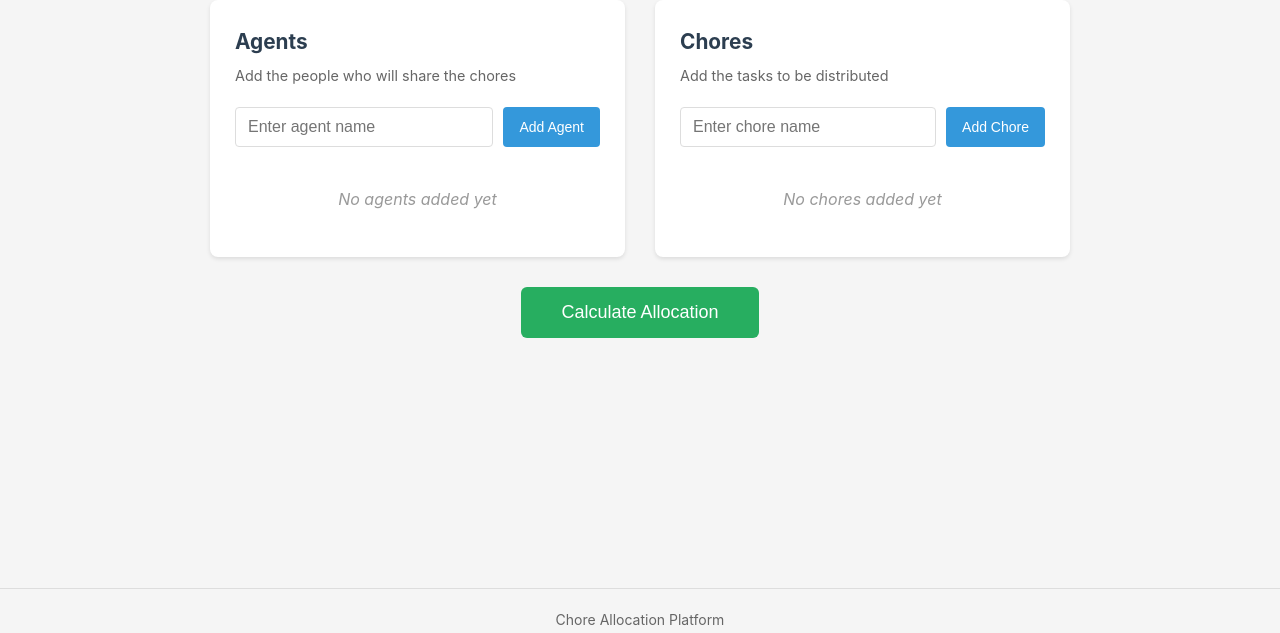
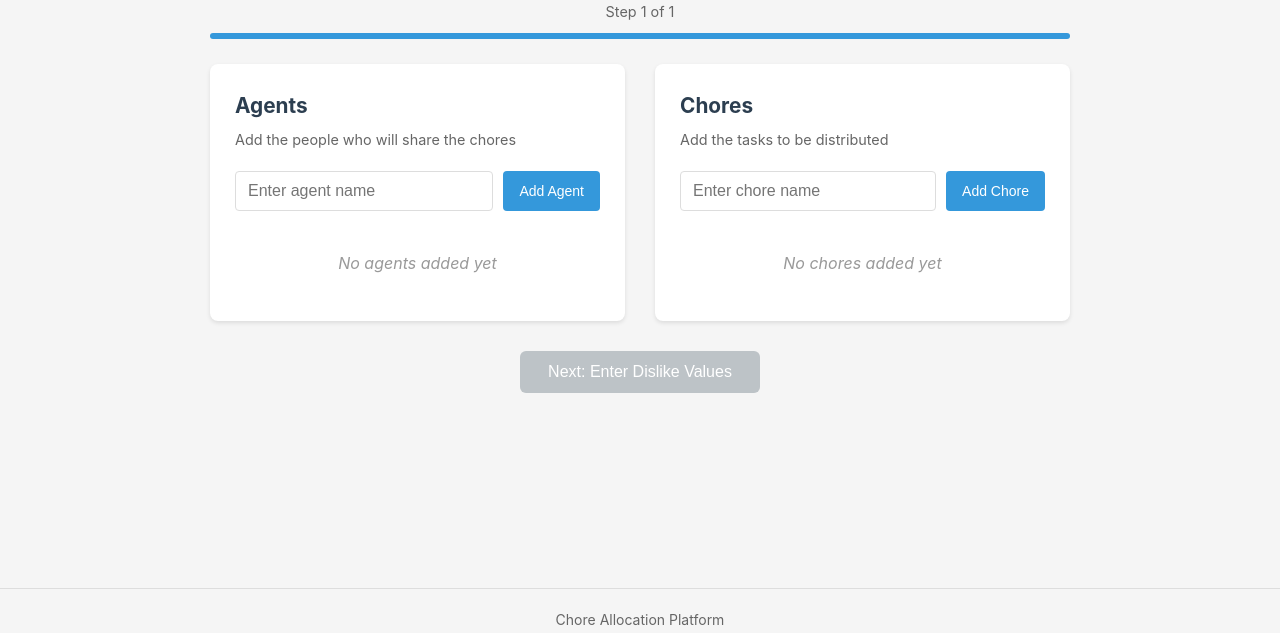
Before and after one commit to andiblas/division-de-tareas, a Flask app: page / in a window 1280 px wide. Shown: the part 149-782 px from the top of the page. Run offline with Flask 3, Linux system fonts and the light colour scheme.

Commit message:
dislike value screens first implementation

```diff
--- a/webapp/routes/main.py
+++ b/webapp/routes/main.py
@@ -1,10 +1,41 @@
 """Main routes for the chore allocation application."""
+
+import re
 
 import requests
 from flask import Blueprint, current_app, render_template, request
 
 # Create the main blueprint
 main_bp = Blueprint("main", __name__)
+
+
+def parse_dislike_values(form: dict) -> dict[str, dict[str, int]]:
+    """Parse dislike_values from form data.
+
+    Form data comes as: dislike_values[agent][chore] = value
+    Returns a nested dict: {agent: {chore: value}}
+
+    Args:
+        form: The request form data
+
+    Returns:
+        Nested dictionary of dislike values
+    """
+    dislike_values: dict[str, dict[str, int]] = {}
+    pattern = re.compile(r"dislike_values\[(.+?)\]\[(.+?)\]")
+
+    for key in form:
+        match = pattern.match(key)
+        if match:
+            agent, chore = match.groups()
+            if agent not in dislike_values:
+                dislike_values[agent] = {}
+            try:
+                dislike_values[agent][chore] = int(form[key])
+            except ValueError:
+                dislike_values[agent][chore] = 5  # Default to neutral
+
+    return dislike_values
 
 
 @main_bp.route("/")
@@ -19,11 +50,12 @@ def index() -> str:
 
 @main_bp.route("/calculate", methods=["POST"])
 def calculate() -> str:
-    """Receive agents and chores lists, forward to Web API for allocation.
+    """Receive agents, chores, and dislike values, forward to API for allocation.
 
-    The form submits two lists:
+    The form submits:
     - agents: List of agent names (people)
     - chores: List of chore names (tasks)
+    - dislike_values[agent][chore]: Dislike rating (1-10) for each combination
 
     Returns:
         Rendered template with the allocation result (or error)
@@ -31,13 +63,16 @@ def calculate() -> str:
     # Get the lists from the form submission
     agents = request.form.getlist("agents")
     chores = request.form.getlist("chores")
+    dislike_values = parse_dislike_values(request.form)
 
-    # Validate that at least one agent and one chore exist
+    # Validate inputs
     errors = []
     if not agents:
         errors.append("At least one agent is required")
     if not chores:
         errors.append("At least one chore is required")
+    if not dislike_values:
+        errors.append("Dislike values are required")
 
     if errors:
         result = {
@@ -53,7 +88,11 @@ def calculate() -> str:
     try:
         response = requests.post(
             api_url,
-            json={"agents": agents, "chores": chores},
+            json={
+                "agents": agents,
+                "chores": chores,
+                "dislike_values": dislike_values,
+            },
             timeout=30,
         )
         response.raise_for_status()
--- a/webapp/static/css/style.css
+++ b/webapp/static/css/style.css
@@ -234,3 +234,214 @@ footer {
     font-size: 14px;
     width: 100%;
 }
+
+/* ===== Multi-step Form ===== */
+
+/* Step visibility */
+.step {
+    display: none;
+}
+
+.step.active {
+    display: block;
+}
+
+/* Progress indicator */
+.progress-indicator {
+    text-align: center;
+    margin-bottom: 25px;
+}
+
+.step-label {
+    display: block;
+    color: #666;
+    font-size: 0.9rem;
+    margin-bottom: 10px;
+}
+
+.progress-bar {
+    height: 6px;
+    background: #e0e0e0;
+    border-radius: 3px;
+    overflow: hidden;
+}
+
+.progress-fill {
+    height: 100%;
+    background: #3498db;
+    width: 100%;
+    transition: width 0.3s ease;
+}
+
+/* Dislike section */
+.dislike-section {
+    background: white;
+    padding: 25px;
+    border-radius: 8px;
+    box-shadow: 0 2px 4px rgba(0, 0, 0, 0.1);
+    margin-bottom: 20px;
+}
+
+.dislike-section h2 {
+    color: #2c3e50;
+    margin-bottom: 5px;
+    font-size: 1.3rem;
+}
+
+/* Scale hint */
+.scale-hint {
+    display: flex;
+    justify-content: space-between;
+    font-size: 0.8rem;
+    color: #888;
+    margin-bottom: 15px;
+    padding: 0 5px;
+}
+
+/* Chore rating rows */
+.chore-ratings {
+    display: flex;
+    flex-direction: column;
+    gap: 12px;
+}
+
+.chore-rating-row {
+    display: flex;
+    align-items: center;
+    gap: 15px;
+    padding: 12px 15px;
+    background: #f8f9fa;
+    border-radius: 6px;
+}
+
+.chore-rating-row label {
+    min-width: 120px;
+    font-weight: 500;
+    color: #2c3e50;
+}
+
+.chore-rating-row input[type="range"] {
+    flex: 1;
+    height: 8px;
+    -webkit-appearance: none;
+    appearance: none;
+    background: #ddd;
+    border-radius: 4px;
+    outline: none;
+}
+
+.chore-rating-row input[type="range"]::-webkit-slider-thumb {
+    -webkit-appearance: none;
+    appearance: none;
+    width: 22px;
+    height: 22px;
+    background: #3498db;
+    border-radius: 50%;
+    cursor: pointer;
+    box-shadow: 0 2px 4px rgba(0, 0, 0, 0.2);
+    transition: background 0.2s;
+}
+
+.chore-rating-row input[type="range"]::-webkit-slider-thumb:hover {
+    background: #2980b9;
+}
+
+.chore-rating-row input[type="range"]::-moz-range-thumb {
+    width: 22px;
+    height: 22px;
+    background: #3498db;
+    border-radius: 50%;
+    cursor: pointer;
+    border: none;
+    box-shadow: 0 2px 4px rgba(0, 0, 0, 0.2);
+}
+
+.slider-value {
+    min-width: 35px;
+    text-align: center;
+    font-weight: bold;
+    font-size: 1.1rem;
+    color: #2c3e50;
+    background: white;
+    padding: 4px 8px;
+    border-radius: 4px;
+    border: 1px solid #ddd;
+}
+
+/* Navigation buttons */
+.nav-buttons {
+    display: flex;
+    justify-content: space-between;
+    align-items: center;
+    gap: 15px;
+    margin-top: 25px;
+}
+
+.nav-buttons button {
+    padding: 12px 28px;
+    border: none;
+    border-radius: 6px;
+    cursor: pointer;
+    font-size: 16px;
+    font-weight: 500;
+    transition: background-color 0.2s;
+}
+
+.btn-back {
+    background: #95a5a6;
+    color: white;
+}
+
+.btn-back:hover {
+    background: #7f8c8d;
+}
+
+.btn-next {
+    background: #3498db;
+    color: white;
+}
+
+.btn-next:hover {
+    background: #2980b9;
+}
+
+.btn-next:disabled {
+    background: #bdc3c7;
+    cursor: not-allowed;
+}
+
+/* Single button alignment */
+.nav-buttons--single {
+    justify-content: center;
+}
+
+/* ===== Mobile adjustments for multi-step ===== */
+@media (max-width: 600px) {
+    .chore-rating-row {
+        flex-wrap: wrap;
+        gap: 10px;
+    }
+
+    .chore-rating-row label {
+        width: 100%;
+        min-width: auto;
+    }
+
+    .chore-rating-row input[type="range"] {
+        flex: 1;
+        min-width: 0;
+    }
+
+    .nav-buttons {
+        flex-direction: column-reverse;
+        gap: 10px;
+    }
+
+    .nav-buttons button {
+        width: 100%;
+    }
+
+    .dislike-section {
+        padding: 20px;
+    }
+}
--- a/webapp/static/js/app.js
+++ b/webapp/static/js/app.js
@@ -1,52 +1,85 @@
 /**
- * Client-side JavaScript for managing the agents and chores lists.
- * Handles adding and removing items without server requests.
+ * Client-side JavaScript for managing the agents and chores lists,
+ * and the multi-step dislike values flow.
  */
+
+// ===== State Management =====
+let currentStep = 1;
+let totalSteps = 1;
+
+// ===== Helper Functions =====
+
+/**
+ * Get all agent names from the DOM.
+ * @returns {string[]} Array of agent names
+ */
+function getAgents() {
+    return Array.from(document.querySelectorAll('#agents-list input[name="agents"]'))
+        .map(input => input.value);
+}
+
+/**
+ * Get all chore names from the DOM.
+ * @returns {string[]} Array of chore names
+ */
+function getChores() {
+    return Array.from(document.querySelectorAll('#chores-list input[name="chores"]'))
+        .map(input => input.value);
+}
+
+/**
+ * Escape HTML special characters to prevent XSS.
+ * @param {string} str - The string to escape
+ * @returns {string} The escaped string
+ */
+function escapeHtml(str) {
+    const div = document.createElement('div');
+    div.textContent = str;
+    return div.innerHTML;
+}
+
+// ===== List Management =====
 
 /**
  * Add a new agent to the agents list.
- * Reads the value from the input field and creates a new list item.
  */
 function addAgent() {
     const input = document.getElementById('agent-input');
     const name = input.value.trim();
 
     if (name === '') {
-        return; // Don't add empty names
+        return;
     }
 
     addItemToList('agents-list', 'agents', name);
-    input.value = ''; // Clear the input
-    input.focus(); // Keep focus for quick entry
+    input.value = '';
+    input.focus();
 
-    // Hide the empty message
     document.getElementById('agents-empty').style.display = 'none';
+    updateNextButton();
 }
 
 /**
  * Add a new chore to the chores list.
- * Reads the value from the input field and creates a new list item.
  */
 function addChore() {
     const input = document.getElementById('chore-input');
     const name = input.value.trim();
 
     if (name === '') {
-        return; // Don't add empty names
+        return;
     }
 
     addItemToList('chores-list', 'chores', name);
-    input.value = ''; // Clear the input
-    input.focus(); // Keep focus for quick entry
+    input.value = '';
+    input.focus();
 
-    // Hide the empty message
     document.getElementById('chores-empty').style.display = 'none';
+    updateNextButton();
 }
 
 /**
  * Add an item to a specified list.
- * Creates the list item HTML with a hidden input for form submission.
- *
  * @param {string} listId - The ID of the <ul> element
  * @param {string} inputName - The name attribute for the hidden input
  * @param {string} value - The value to add
@@ -54,20 +87,16 @@ function addChore() {
 function addItemToList(listId, inputName, value) {
     const list = document.getElementById(listId);
 
-    // Create the list item
     const li = document.createElement('li');
 
-    // Create the display span
     const span = document.createElement('span');
     span.textContent = value;
 
-    // Create the hidden input (for form submission)
     const hiddenInput = document.createElement('input');
     hiddenInput.type = 'hidden';
     hiddenInput.name = inputName;
     hiddenInput.value = value;
 
-    // Create the remove button
     const removeBtn = document.createElement('button');
     removeBtn.type = 'button';
     removeBtn.className = 'remove-btn';
@@ -76,57 +105,248 @@ function addItemToList(listId, inputName, value) {
         removeItem(this);
     };
 
-    // Assemble the list item
     li.appendChild(span);
     li.appendChild(hiddenInput);
     li.appendChild(removeBtn);
 
-    // Add to the list
     list.appendChild(li);
 }
 
 /**
  * Remove an item from the list.
- * Called when the "Remove" button is clicked.
- *
  * @param {HTMLElement} button - The remove button that was clicked
  */
 function removeItem(button) {
     const li = button.parentElement;
     const list = li.parentElement;
 
-    // Remove the list item
     list.removeChild(li);
 
-    // Show empty message if list is now empty
     if (list.children.length === 0) {
         const emptyId = list.id.replace('-list', '-empty');
         document.getElementById(emptyId).style.display = 'block';
     }
+
+    updateNextButton();
+}
+
+// ===== Step Navigation =====
+
+/**
+ * Update the "Next" button state based on whether agents and chores exist.
+ */
+function updateNextButton() {
+    const agents = getAgents();
+    const chores = getChores();
+    const nextBtn = document.getElementById('btn-next-to-values');
+
+    if (nextBtn) {
+        nextBtn.disabled = agents.length === 0 || chores.length === 0;
+    }
 }
 
 /**
+ * Update the progress indicator.
+ */
+function updateProgressIndicator() {
+    const stepLabel = document.getElementById('step-label');
+    const progressFill = document.getElementById('progress-fill');
+
+    if (stepLabel) {
+        stepLabel.textContent = `Step ${currentStep} of ${totalSteps}`;
+    }
+
+    if (progressFill) {
+        const percentage = (currentStep / totalSteps) * 100;
+        progressFill.style.width = `${percentage}%`;
+    }
+}
+
+/**
+ * Navigate to a specific step.
+ * @param {number} stepNum - The step number to navigate to
+ */
+function goToStep(stepNum) {
+    // Save current slider values before leaving
+    saveDislikeValuesToHiddenInputs();
+
+    // Hide all steps
+    document.querySelectorAll('.step').forEach(el => el.classList.remove('active'));
+
+    // Show target step
+    const targetStep = document.getElementById(`step-${stepNum}`);
+    if (targetStep) {
+        targetStep.classList.add('active');
+    }
+
+    currentStep = stepNum;
+    updateProgressIndicator();
+
+    // Scroll to top of form
+    window.scrollTo({ top: 0, behavior: 'smooth' });
+}
+
+/**
+ * Transition from step 1 to the dislike value steps.
+ */
+function goToDislikeValues() {
+    const agents = getAgents();
+    const chores = getChores();
+
+    if (agents.length === 0 || chores.length === 0) {
+        alert('Please add at least one agent and one chore');
+        return;
+    }
+
+    // Generate dislike value steps for each agent
+    generateDislikeSteps(agents, chores);
+
+    // Update total steps (step 1 + one step per agent)
+    totalSteps = 1 + agents.length;
+
+    // Navigate to step 2 (first agent)
+    goToStep(2);
+}
+
+/**
+ * Generate the HTML for each agent's dislike value form.
+ * @param {string[]} agents - Array of agent names
+ * @param {string[]} chores - Array of chore names
+ */
+function generateDislikeSteps(agents, chores) {
+    const container = document.getElementById('dislike-steps-container');
+    container.innerHTML = '';
+
+    agents.forEach((agent, index) => {
+        const stepNum = index + 2;
+        const isLast = index === agents.length - 1;
+        const nextAgent = isLast ? null : agents[index + 1];
+
+        // Generate chore rating rows
+        const choreRows = chores.map(chore => `
+            <div class="chore-rating-row">
+                <label>${escapeHtml(chore)}</label>
+                <input
+                    type="range"
+                    min="1"
+                    max="10"
+                    value="5"
+                    data-agent="${escapeHtml(agent)}"
+                    data-chore="${escapeHtml(chore)}"
+                    oninput="updateSliderValue(this)"
+                >
+                <span class="slider-value">5</span>
+            </div>
+        `).join('');
+
+        // Generate navigation buttons
+        let navButtons;
+        if (isLast) {
+            navButtons = `
+                <button type="button" class="btn-back" onclick="goToStep(${stepNum - 1})">Back</button>
+                <button type="submit" class="submit-btn">Calculate Allocation</button>
+            `;
+        } else {
+            navButtons = `
+                <button type="button" class="btn-back" onclick="goToStep(${stepNum - 1})">Back</button>
+                <button type="button" class="btn-next" onclick="goToStep(${stepNum + 1})">
+                    Next: ${escapeHtml(nextAgent)}'s Turn
+                </button>
+            `;
+        }
+
+        const stepHtml = `
+            <div id="step-${stepNum}" class="step">
+                <section class="dislike-section">
+                    <h2>${escapeHtml(agent)}'s Dislike Values</h2>
+                    <p class="section-description">
+                        Rate how much ${escapeHtml(agent)} dislikes each chore
+                    </p>
+                    <div class="scale-hint">
+                        <span>1 = Don't mind</span>
+                        <span>10 = Hate it</span>
+                    </div>
+                    <div class="chore-ratings">
+                        ${choreRows}
+                    </div>
+                </section>
+                <div class="nav-buttons">
+                    ${navButtons}
+                </div>
+            </div>
+        `;
+
+        container.insertAdjacentHTML('beforeend', stepHtml);
+    });
+}
+
+/**
+ * Update the displayed value next to a slider.
+ * @param {HTMLInputElement} slider - The range input element
+ */
+function updateSliderValue(slider) {
+    const valueDisplay = slider.nextElementSibling;
+    if (valueDisplay) {
+        valueDisplay.textContent = slider.value;
+    }
+}
+
+/**
+ * Save all slider values to hidden inputs for form submission.
+ */
+function saveDislikeValuesToHiddenInputs() {
+    const container = document.getElementById('dislike-hidden-inputs');
+    const sliders = document.querySelectorAll('.chore-rating-row input[type="range"]');
+
+    sliders.forEach(slider => {
+        const agent = slider.dataset.agent;
+        const chore = slider.dataset.chore;
+        const value = slider.value;
+        const inputName = `dislike_values[${agent}][${chore}]`;
+
+        // Check if hidden input already exists
+        let existing = container.querySelector(`input[name="${CSS.escape(inputName)}"]`);
+
+        if (existing) {
+            existing.value = value;
+        } else {
+            const hidden = document.createElement('input');
+            hidden.type = 'hidden';
+            hidden.name = inputName;
+            hidden.value = value;
+            container.appendChild(hidden);
+        }
+    });
+}
+
+// ===== Form Validation =====
+
+/**
  * Validate the form before submission.
- * Ensures at least one agent and one chore are present.
- *
  * @param {Event} event - The form submit event
  * @returns {boolean} - Whether the form should submit
  */
 function validateForm(event) {
-    const agentsList = document.getElementById('agents-list');
-    const choresList = document.getElementById('chores-list');
+    // Save dislike values before submission
+    saveDislikeValuesToHiddenInputs();
 
-    const agentsCount = agentsList.children.length;
-    const choresCount = choresList.children.length;
+    const agents = getAgents();
+    const chores = getChores();
 
     const errors = [];
 
-    if (agentsCount === 0) {
+    if (agents.length === 0) {
         errors.push('At least one agent is required');
     }
 
-    if (choresCount === 0) {
+    if (chores.length === 0) {
         errors.push('At least one chore is required');
+    }
+
+    // Check if we have dislike values (should have been through the flow)
+    const hiddenInputs = document.querySelectorAll('#dislike-hidden-inputs input');
+    if (hiddenInputs.length === 0) {
+        errors.push('Please enter dislike values for all agents');
     }
 
     if (errors.length > 0) {
@@ -138,16 +358,15 @@ function validateForm(event) {
     return true;
 }
 
-/**
- * Allow adding items by pressing Enter in the input fields.
- */
+// ===== Initialization =====
+
 document.addEventListener('DOMContentLoaded', function() {
     // Agent input - add on Enter
     const agentInput = document.getElementById('agent-input');
     if (agentInput) {
         agentInput.addEventListener('keypress', function(event) {
             if (event.key === 'Enter') {
-                event.preventDefault(); // Prevent form submission
+                event.preventDefault();
                 addAgent();
             }
         });
@@ -158,7 +377,7 @@ document.addEventListener('DOMContentLoaded', function() {
     if (choreInput) {
         choreInput.addEventListener('keypress', function(event) {
             if (event.key === 'Enter') {
-                event.preventDefault(); // Prevent form submission
+                event.preventDefault();
                 addChore();
             }
         });
@@ -169,4 +388,8 @@ document.addEventListener('DOMContentLoaded', function() {
     if (form) {
         form.addEventListener('submit', validateForm);
     }
+
+    // Initialize button state and progress indicator
+    updateNextButton();
+    updateProgressIndicator();
 });
--- a/webapp/templates/index.html
+++ b/webapp/templates/index.html
@@ -4,6 +4,16 @@
 
 {% block content %}
 <form id="allocation-form" action="{{ url_for('main.calculate') }}" method="post">
+    <!-- Progress Indicator -->
+    <div class="progress-indicator">
+        <span id="step-label" class="step-label">Step 1 of 1</span>
+        <div class="progress-bar">
+            <div id="progress-fill" class="progress-fill" style="width: 100%;"></div>
+        </div>
+    </div>
+
+    <!-- Step 1: Add Agents and Chores -->
+    <div id="step-1" class="step active">
         <div class="form-container">
             <!-- Agents Section -->
             <section class="list-section">
@@ -66,10 +76,19 @@
             </section>
         </div>
 
-    <!-- Submit Button -->
-    <div class="submit-section">
-        <button type="submit" class="submit-btn">Calculate Allocation</button>
+        <!-- Next Button -->
+        <div class="nav-buttons nav-buttons--single">
+            <button type="button" id="btn-next-to-values" class="btn-next" onclick="goToDislikeValues()" disabled>
+                Next: Enter Dislike Values
+            </button>
         </div>
+    </div>
+
+    <!-- Container for dynamically generated agent dislike steps -->
+    <div id="dislike-steps-container"></div>
+
+    <!-- Hidden inputs for dislike values (populated by JS before submit) -->
+    <div id="dislike-hidden-inputs"></div>
 </form>
 
 <!-- Result Section -->
```
Also changed, not shown: 1 other file. Lines whose indentation alone changed are shown as unchanged.
